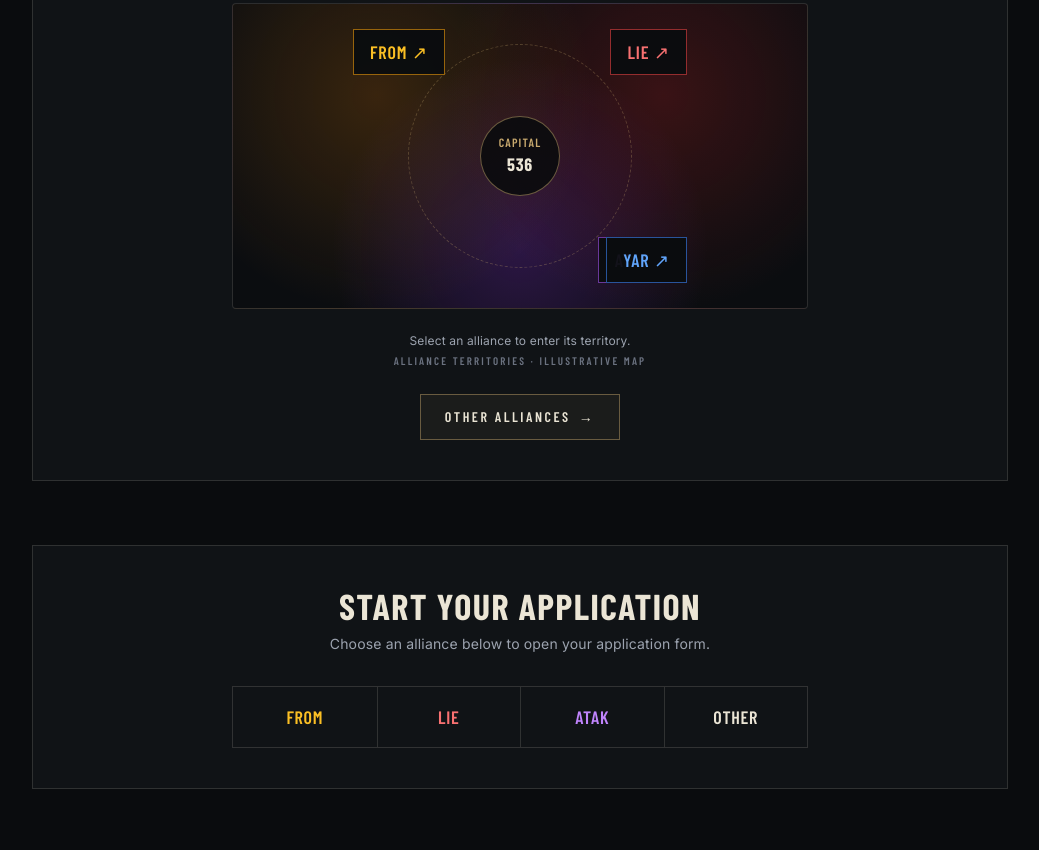
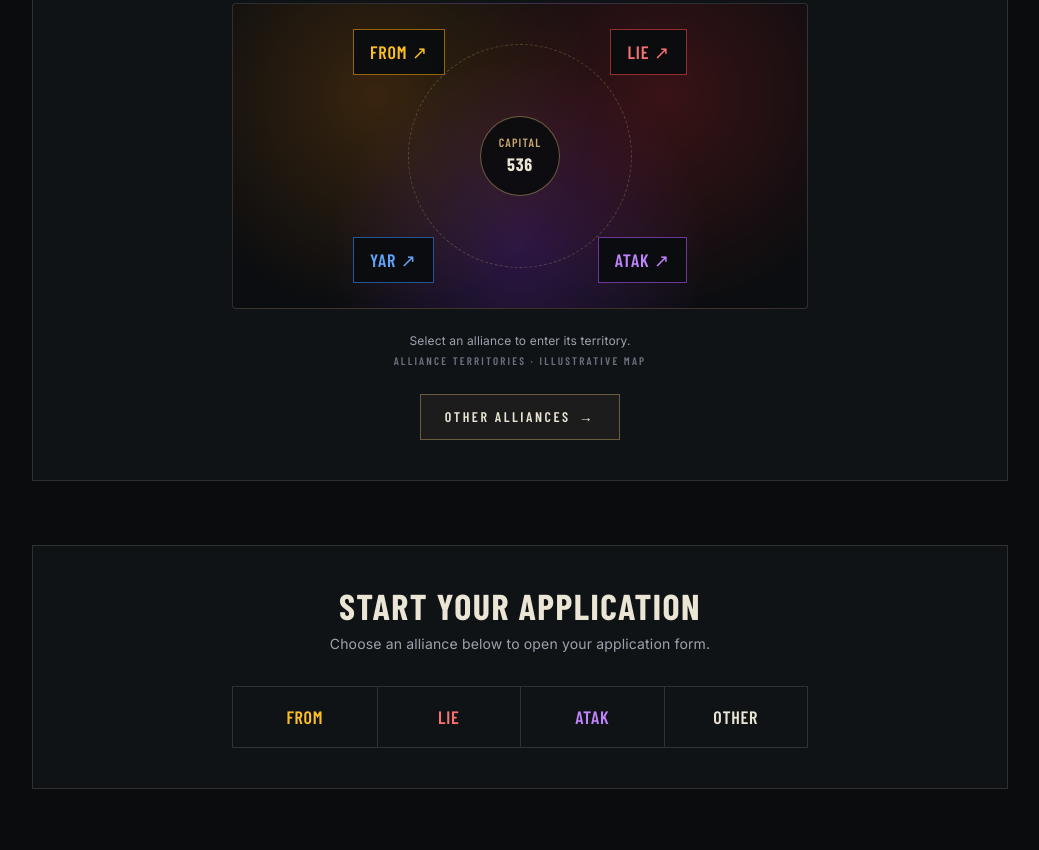
Before and after one commit to darkwarmail000-a11y/Server536, a plain HTML site: page index.html in a window 1280 px wide. Shown: the part 1346-2196 px from the top of the page, without its empty margins (120-1159 px from the left). Drawn offline with nearby package versions, Linux system fonts and the light colour scheme; a web font is replaced by a local one.

Commit message:
Update index.html

```diff
--- a/index.html
+++ b/index.html
@@ -163,7 +163,7 @@
                     <button onclick="openAllianceModal('ATAK')" class="absolute -bottom-4 -right-8 sm:-right-14 px-4 py-2 bg-[#0a0c0e]/95 border border-purple-500/60 text-purple-400 font-display text-lg tracking-wider hover:scale-105 transition">
                         ATAK ↗
                     </button>
-                    <button onclick="openAllianceModal('YAR')" class="absolute -bottom-4 -right-8 sm:-right-14 px-4 py-2 bg-[#0a0c0e]/95 border border-blue-500/60 text-blue-400 font-display text-lg tracking-wider hover:scale-105 transition">
+                    <button onclick="openAllianceModal('YAR')" class="absolute -bottom-4 -left-8 sm:-left-14 px-4 py-2 bg-[#0a0c0e]/95 border border-blue-500/60 text-blue-400 font-display text-lg tracking-wider hover:scale-105 transition">
                         YAR ↗
                     </button>
 
```
